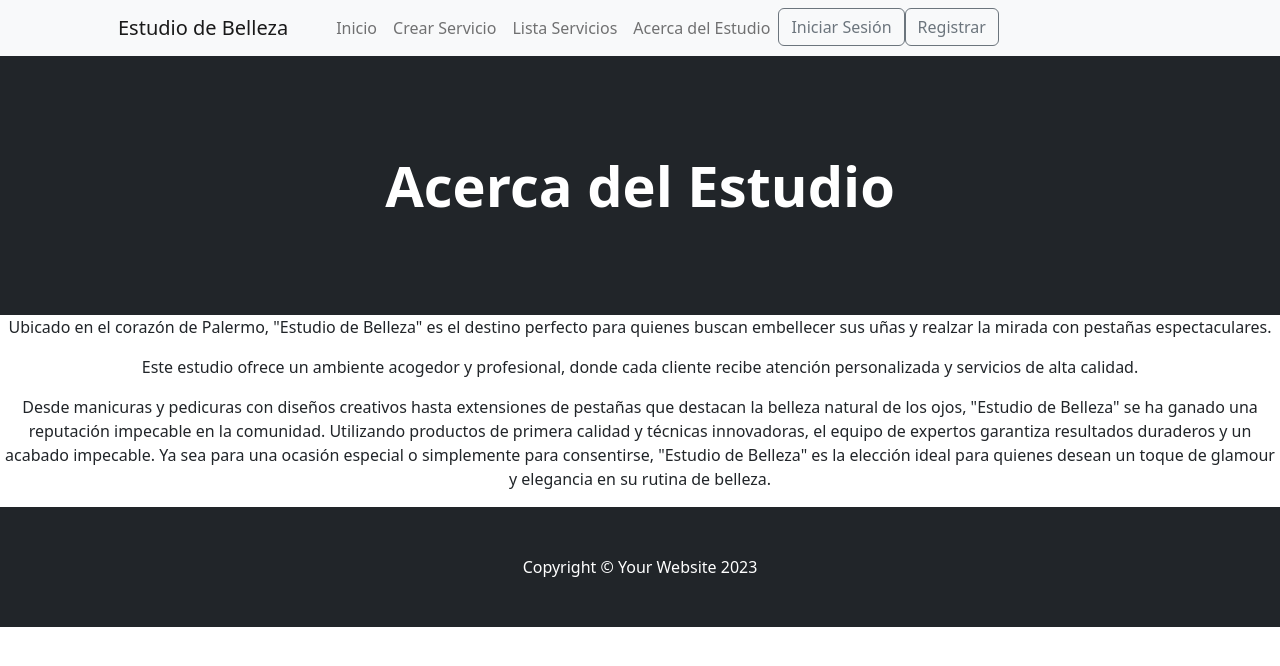
After one commit to elimpg/Eliseth_Perez-proyecto_django, a Django app: page /acerca-del-estudio/ in a window 1280 px wide. The commit adds this page. Shown: the top 666 px of the page. Run offline with Django 5.2, Linux system fonts and the light colour scheme; some libraries are stand-ins or nearby versions.

Commit message:
se agrega campo extra a usuarios, vista acerca de, se ajustan detalles

```diff
--- a/inicio/admin.py
+++ b/inicio/admin.py
@@ -1,6 +1,8 @@
 from django.contrib import admin
 from inicio.models import Servicio
+from usuarios.models import InfoExtra
 
 # Register your models here.
 
 admin.site.register(Servicio)
+admin.site.register(InfoExtra)
--- /dev/null
+++ b/inicio/templates/inicio/acerca_de.html
@@ -0,0 +1,16 @@
+{% extends "base.html" %}
+
+{% block title_head %}Acerca del Estudio{% endblock title_head %}
+{% block header_h1 %}Acerca del Estudio{% endblock header_h1 %}
+{% block content %}
+    <p class='text-center'>
+        Ubicado en el corazón de Palermo, "Estudio de Belleza" es el destino perfecto para quienes buscan embellecer sus uñas y realzar la mirada con pestañas espectaculares.
+    </p>
+    <p class='text-center'>
+        Este estudio ofrece un ambiente acogedor y profesional, donde cada cliente recibe atención personalizada y servicios de alta calidad.
+    </p>
+    <p class='text-center'>
+        Desde manicuras y pedicuras con diseños creativos hasta extensiones de pestañas que destacan la belleza natural de los ojos, "Estudio de Belleza" se ha ganado una reputación impecable en la comunidad. Utilizando productos de primera calidad y técnicas innovadoras, el equipo de expertos garantiza resultados duraderos y un acabado impecable.
+        Ya sea para una ocasión especial o simplemente para consentirse, "Estudio de Belleza" es la elección ideal para quienes desean un toque de glamour y elegancia en su rutina de belleza.
+    </p>
+{% endblock content %}
--- a/inicio/templates/inicio/crear_servicio.html
+++ b/inicio/templates/inicio/crear_servicio.html
@@ -1,7 +1,7 @@
 {% extends "base.html" %}
 
 {% block title_head %}Crear Servicio{% endblock title_head %}
-{% block header %}Crear Servicio{% endblock header %}
+{% block header_h1 %}Crear Servicio{% endblock header_h1 %}
 
 {% block content %}
 <form action="{% url "crear_servicio" %}" method="POST" enctype="multipart/form-data">
--- a/inicio/templates/inicio/detalle_servicio.html
+++ b/inicio/templates/inicio/detalle_servicio.html
@@ -1,7 +1,7 @@
 {% extends "base.html" %}
 
 {% block title_head %}Detalle Servicio{% endblock title_head %}
-{% block header %}Detalle del Servicio{% endblock header %}
+{% block header_h1 %}Detalle del Servicio{% endblock header_h1 %}
 
 {% block content %}
     <ul>
--- a/inicio/templates/inicio/editar_servicio.html
+++ b/inicio/templates/inicio/editar_servicio.html
@@ -1,7 +1,7 @@
 {% extends "base.html" %}
 
 {% block title_head %}Editar Servicio{% endblock title_head %}
-{% block header %}Editar Servicio{% endblock header %}
+{% block header_h1 %}Editar Servicio{% endblock header_h1 %}
 
 {% block content %}
 <form action="{% url "editar_servicio" servicio.pk %}" method="POST" enctype="multipart/form-data">
--- a/inicio/templates/inicio/eliminar_servicio.html
+++ b/inicio/templates/inicio/eliminar_servicio.html
@@ -1,7 +1,7 @@
 {% extends "base.html" %}
 
 {% block title_head %}Eliminar Servicio{% endblock title_head %}
-{% block header %}Eliminar {{ servicio.nombre }}{% endblock header %}
+{% block header_h1 %}Eliminar Servicio {{ servicio.nombre }}{% endblock header_h1 %}
 
 {% block content %}
 <form action="{% url "eliminar_servicio" servicio.pk %}" method="POST">
--- a/inicio/templates/inicio/listar_servicios.html
+++ b/inicio/templates/inicio/listar_servicios.html
@@ -9,7 +9,7 @@
     </form>
 {% endblock search_form %}
 
-{% block header %}Servicios ofrecidos{% endblock header %}
+{% block header_h1 %}Servicios Ofrecidos{% endblock header_h1 %}
 
 {% block content %}
 
@@ -20,11 +20,10 @@
 
                     {% if servicios %}
                         {% for servicio in  servicios%}
-
                             <div class="col mb-5">
                                 <div class="card h-100">
                                     <!-- Product image-->
-                                    <img class="card-img-top" src="https://dummyimage.com/450x300/dee2e6/6c757d.jpg" alt="Imagen Servicio" />
+                                     <img class="card-img-top" src="{% if servicio.imagen %}{{ servicio.imagen.url }}{% else %}https://dummyimage.com/450x300/dee2e6/6c757d.jpg{% endif %}" alt="Imagen Servicio" />
                                     <!-- Product details-->
                                     <div class="card-body p-4">
                                         <div class="text-center">
@@ -51,6 +50,7 @@
                     {% else %}
                         No hay servicios
                     {% endif %}
+
                 </div>
             </div>
         </section>
--- a/inicio/urls.py
+++ b/inicio/urls.py
@@ -1,5 +1,5 @@
 from django.urls import path
-from inicio.views import inicio, crear_servicio, listar_servicios, detalle_servicio, eliminar_servicio, EditarServicio, EliminarServicio
+from inicio.views import inicio, crear_servicio, listar_servicios, detalle_servicio, EditarServicio, EliminarServicio, acerca_de
 
 urlpatterns = [
     path('', inicio, name="inicio"),
@@ -8,5 +8,6 @@ urlpatterns = [
     path('detalle-servicio/<int:id>', detalle_servicio, name="detalle_servicio"),
     # path('eliminar-servicio/<int:id>', eliminar_servicio, name="eliminar_servicio"),
     path('editar-servicio/<int:pk>', EditarServicio.as_view(), name="editar_servicio"),
-    path('eliminar-servicio/<int:pk>', EliminarServicio.as_view(), name="eliminar_servicio")
+    path('eliminar-servicio/<int:pk>', EliminarServicio.as_view(), name="eliminar_servicio"),
+    path('acerca-del-estudio/', acerca_de, name="acerca_de")
 ]
--- a/inicio/views.py
+++ b/inicio/views.py
@@ -57,3 +57,6 @@ class EliminarServicio(LoginRequiredMixin, DeleteView):
     model = Servicio
     template_name = 'inicio/eliminar_servicio.html'
     success_url = reverse_lazy("listar_servicios")
+
+def acerca_de(request):
+    return render(request, "inicio/acerca_de.html")
--- a/templates/base.html
+++ b/templates/base.html
@@ -22,9 +22,10 @@
                 <button class="navbar-toggler" type="button" data-bs-toggle="collapse" data-bs-target="#navbarSupportedContent" aria-controls="navbarSupportedContent" aria-expanded="false" aria-label="Toggle navigation"><span class="navbar-toggler-icon"></span></button>
                 <div class="collapse navbar-collapse" id="navbarSupportedContent">
                     <ul class="navbar-nav me-auto mb-2 mb-lg-0 ms-lg-4">
-                        <li class="nav-item"><a class="nav-link active" aria-current="page" href={% url "inicio" %}>Inicio</a></li>
+                        <li class="nav-item"><a class="nav-link" href={% url "inicio" %}>Inicio</a></li>
                         <li class="nav-item"><a class="nav-link" href={% url "crear_servicio" %}>Crear Servicio</a></li>
-                        <li class="nav-item"><a class="nav-link" href={% url "listar_servicios" %}>Listar Servicios</a></li>
+                        <li class="nav-item"><a class="nav-link" href={% url "listar_servicios" %}>Lista Servicios</a></li>
+                        <li class="nav-item"><a class="nav-link" href={% url "acerca_de" %}>Acerca del Estudio</a></li>
 
                         {% if request.user.is_authenticated %}
                             <li class="nav-item"><a class="nav-link" href="{% url 'ver_perfil' %}">
@@ -53,8 +54,8 @@
         <header class="bg-dark py-5">
             <div class="container px-4 px-lg-5 my-5">
                 <div class="text-center text-white">
-                    <h1 class="display-4 fw-bolder">{% block header %}{% endblock header %}</h1>
-                    <p class="lead fw-normal text-white-50 mb-0">Transforma tus uñas, transforma tu día</p>
+                    <h1 class="display-4 fw-bolder">{% block header_h1 %}{% endblock header_h1 %}</h1>
+                    <p class="lead fw-normal text-white-50 mb-0">{% block header_p %}{% endblock header_p %}</p>
                 </div>
             </div>
         </header>
--- a/usuarios/forms.py
+++ b/usuarios/forms.py
@@ -3,11 +3,9 @@ from django import forms
 from django.contrib.auth.models import User
 
 class NuestroUserCreationForm(UserCreationForm):
-    # username = forms.CharField()
     email = forms.EmailField(required=False)
     password1 = forms.CharField(label='Contraseña', widget=forms.PasswordInput)
     password2 = forms.CharField(label='Confirmar Contraseña', widget=forms.PasswordInput)
-
     first_name = forms.CharField(label='Nombre')
     last_name = forms.CharField(label='Apellido')
 
@@ -23,7 +21,8 @@ class NuestroUserChangeForm(UserChangeForm):
     first_name = forms.CharField(label='Nombre')
     last_name = forms.CharField(label='Apellido')
     avatar = forms.ImageField(required=False)
+    fecha_nac = forms.DateField(required=False, widget=forms.DateInput(attrs={'type': 'date'}))
 
     class Meta:
         model = User
-        fields = ['email', 'first_name', 'last_name', 'avatar']
+        fields = ['email', 'first_name', 'last_name', 'avatar', 'fecha_nac']
--- a/usuarios/models.py
+++ b/usuarios/models.py
@@ -5,3 +5,4 @@ from django.contrib.auth.models import User
 class InfoExtra(models.Model):
     user = models.OneToOneField(User, on_delete=models.CASCADE)
     avatar = models.ImageField(upload_to='avatars', null=True, blank=True)
+    fecha_nac = models.DateField(null=True)
--- a/usuarios/templates/usuarios/ver_perfil.html
+++ b/usuarios/templates/usuarios/ver_perfil.html
@@ -9,6 +9,7 @@
         <li>Email: {{request.user.email}} </li>
         <li>Nombre: {{request.user.first_name}} </li>
         <li>Apellido: {{request.user.last_name}} </li>
+        <li>Fecha de Nacimiento: {{request.user.infoextra.fecha_nac}} </li>
     </ul>
 
     <a class="btn btn-outline-dark mt-auto" href="{% url 'editar_perfil' %}">Editar</a>
```
Also changed, not shown: inicio/templates/inicio/inicio.html (+5 -2 lines), usuarios/views.py (+6 -4 lines), usuarios/migrations/0002_infoextra_fecha_nac.py (added).
